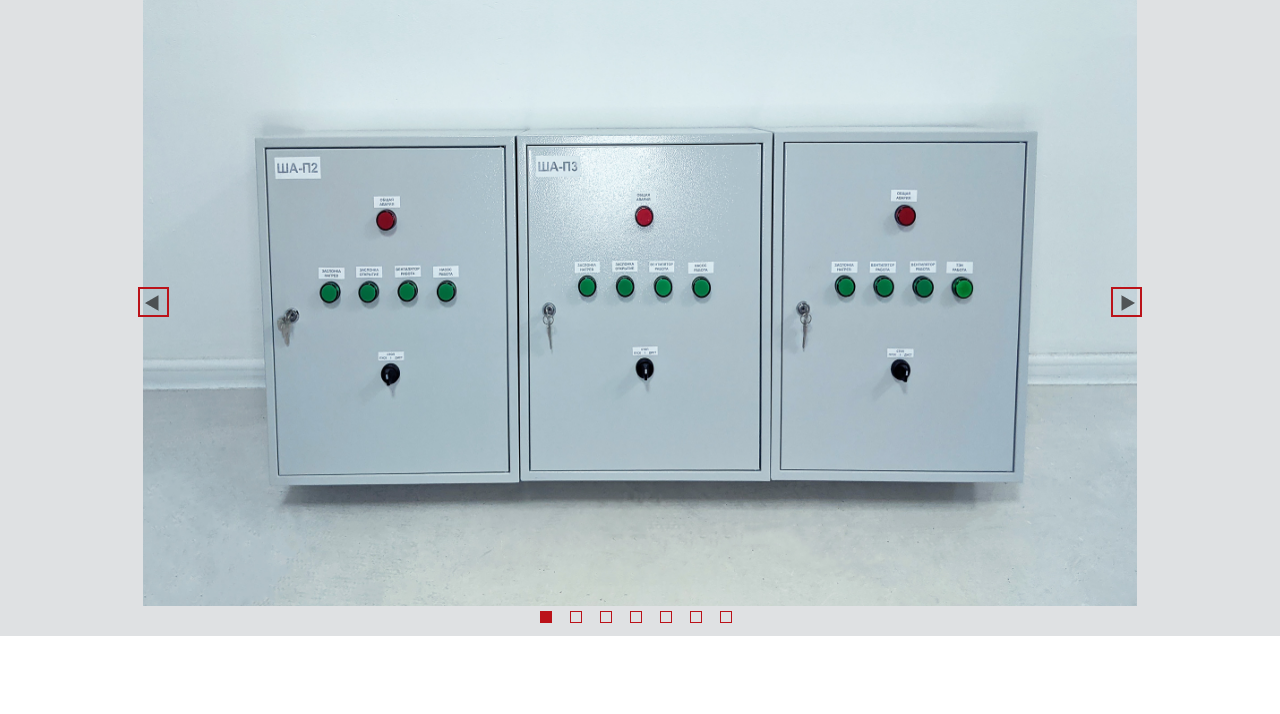
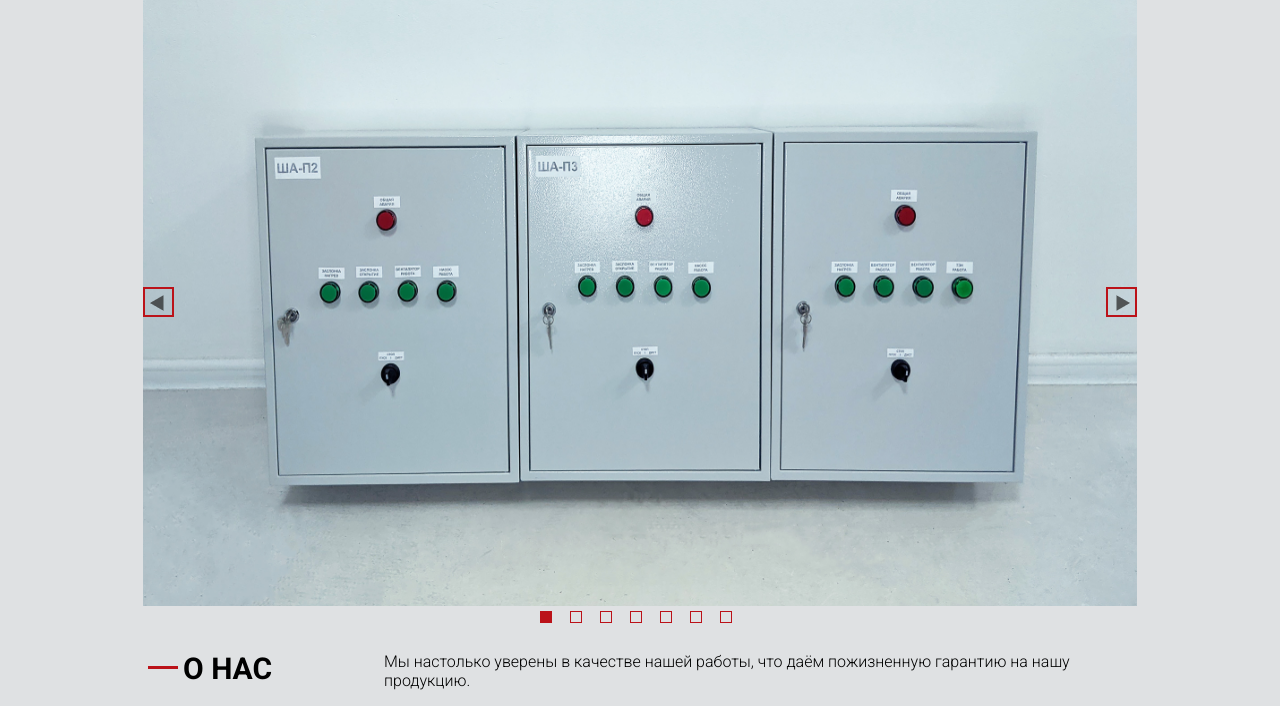
Before and after one commit to DenysShportun/Diplom-1, a plain HTML site: page index.html in a window 1280 px wide. Shown: the part 196-910 px from the top of the page. Before the commit the page ends 840 px from the top, so only its background shows below. Drawn offline with nearby package versions, Linux system fonts and the light colour scheme.

Commit message:
add about us

```diff
--- a/_desktop.scss
+++ b/_desktop.scss
@@ -5,6 +5,19 @@
 		display: flex;
 		justify-content: space-between;
 		align-items: center;
+	}
+	.about-us {
+		max-width: 1024px;
+		margin: 0 auto;
+		display: flex;
+		justify-content: space-between;
+		align-items: center;
+	}
+	.col-desk-3 {
+		width: 25%;
+	}
+	.col-desk-9 {
+		width: 75%;
 	}
 	.col-desk-8 {
 		width: 66.66667%;
@@ -39,3 +52,18 @@
 		height: 609px;
 	}
 }
+//about us
+.about-us > .col-desk-3 {
+	display: flex;
+}
+.col-desk-3 > h1 {
+	margin-top: 15px;
+	text-align: start;
+	font-size: 30px;
+	padding-left: 15px;
+}
+.col-desk-9 > p {
+	margin-top: 15px;
+	text-align: start;
+	font-size: 16px;
+}
--- a/_mobile.scss
+++ b/_mobile.scss
@@ -4,13 +4,14 @@
 	}
 	.col-mobile-12 > h1 {
 		display: flex;
-		text-align: center;
+		text-align: center !important;
 		font-size: 24px;
 	}
 	.col-mobile-12 > p {
 		height: 100%;
 		display: flex;
-		text-align: center;
+		text-align: center !important;
+
 		font-size: 12px;
 	}
 	.slide {
@@ -20,4 +21,16 @@
 		width: 320px;
 		height: 180px;
 	}
+	.about-us {
+		flex-direction: column;
+	}
+	.about-us > div > h1 img {
+		display: none;
+	}
+	.centr-img > h1 {
+		padding-left: 0 !important;
+	}
+	.col-mobile-12 {
+		justify-content: center !important;
+	}
 }
--- a/_tablet.scss
+++ b/_tablet.scss
@@ -2,6 +2,12 @@
 	.h-slider {
 		display: flex;
 		justify-content: space-between;
+	}
+	.col-tablet-3 {
+		width: 25%;
+	}
+	.col-tablet-9 {
+		width: 75%;
 	}
 	.col-tablet-8 {
 		width: 66.66667%;
@@ -28,3 +34,19 @@
 		height: 372px;
 	}
 }
+//
+.about-us > .col-desk-3 {
+	display: flex;
+	justify-content: space-between;
+}
+.col-tablet-3 > h1 {
+	margin-top: 15px;
+	text-align: start;
+	font-size: 22px;
+	padding-left: 15px;
+}
+.col-tablet-9 > p {
+	margin-top: 15px;
+	text-align: start;
+	font-size: 14px;
+}
--- a/_variables.scss
+++ b/_variables.scss
@@ -110,3 +110,7 @@
 		}
 	}
 }
+.centr-img > h1 img {
+	padding: 5px;
+	padding-bottom: 10px;
+}
--- a/index.html
+++ b/index.html
@@ -33,7 +33,7 @@
                                 <li><a href="#"></a>Контакты</li>
                                 <ul class="Mail-Number">
                                     <li><img src="images/mail.png" alt=""><a href="">info@nku.su</a></li>
-                                    <li><img src="images/number.png" alt=""><a href="">+380-96-461-72-08</a></li>
+                                    <li><img src="images/number.png" alt=""><a href="">+380-97-777-77-77</a></li>
                                 </ul>
                     </div>
                     </ul>
@@ -71,6 +71,16 @@
                 <div><img src="images/PXL_7.png" alt=""></div>
             </div>
         </div>
+        <div class="about-us container-1">
+            <div class="col-desk-3 col-tablet-3 col-mobile-12 centr-img ">
+                <h1> <img src="images/Rectangle.png" alt="">О НАС</h1>
+            </div>
+            <div class="col-desk-9 col-tablet-9 col-mobile-12 ">
+                <p>
+                    Мы настолько уверены в качестве нашей работы, что даём пожизненную гарантию на нашу продукцию.
+                </p>
+            </div>
+        </div>
     </main>
 
 
--- a/style.scss
+++ b/style.scss
@@ -12,7 +12,7 @@ header {
 	width: 100%;
 }
 .container {
-	max-width: 1440px;
+	max-width: 1024px;
 	margin: 0 auto;
 	display: flex;
 	justify-content: center;
@@ -27,7 +27,7 @@ header {
 	}
 }
 .container-1 {
-	max-width: 1440px;
+	max-width: 1024px;
 	margin: 0 auto;
 	display: flex;
 }
@@ -83,14 +83,14 @@ main {
 .slide {
 	.slick-next {
 		border: solid 2px #bb1219;
-		right: 10px;
+		right: 15px;
 		height: 30px;
 		width: 31px;
 		padding-left: 3px;
 	}
 	.slick-prev {
 		border: solid 2px #bb1219;
-		left: 10px;
+		left: 15px;
 		z-index: 100;
 		height: 30px;
 		width: 31px;
```
Also changed, not shown: images/Rectangle.png (added), style.css, 1 other file.
